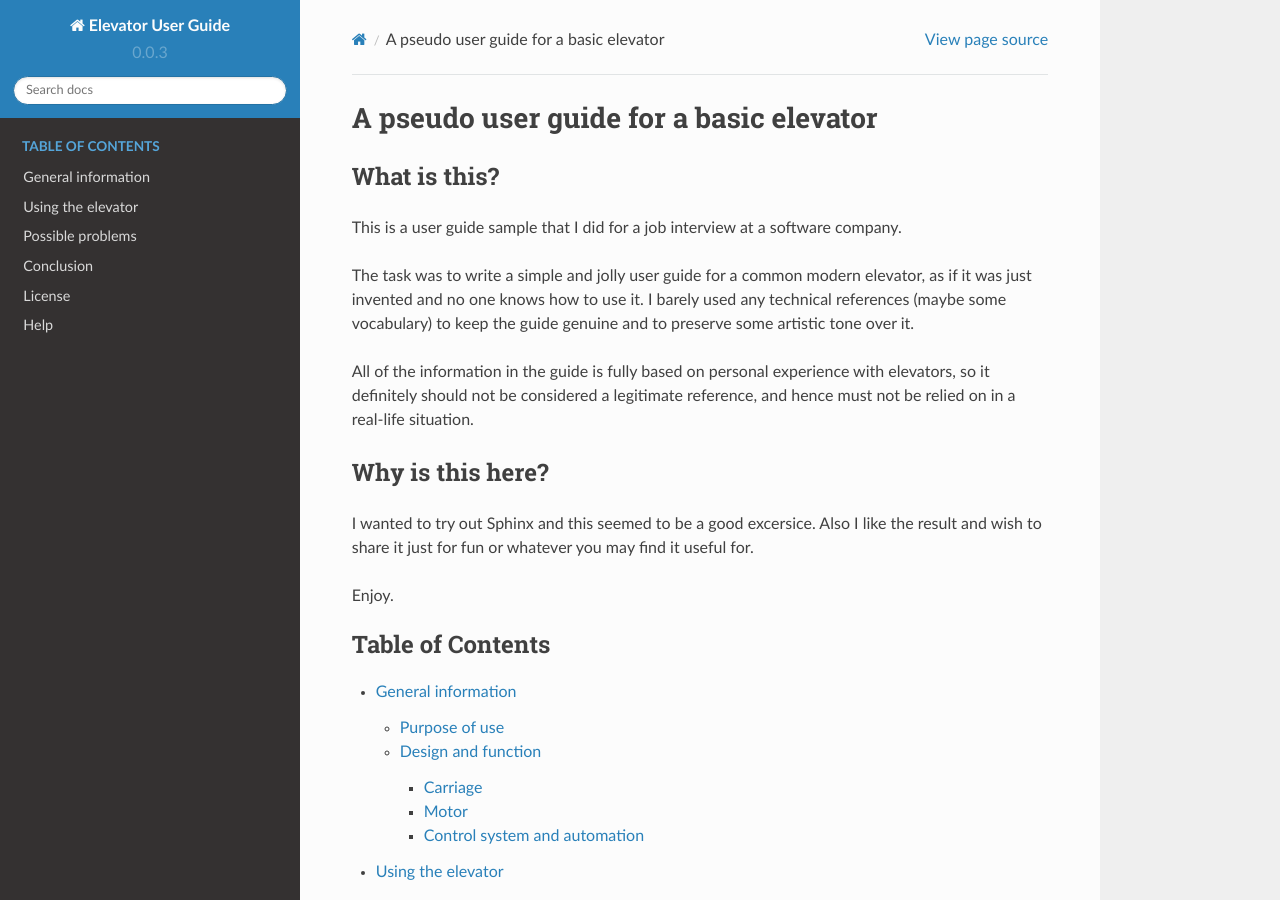
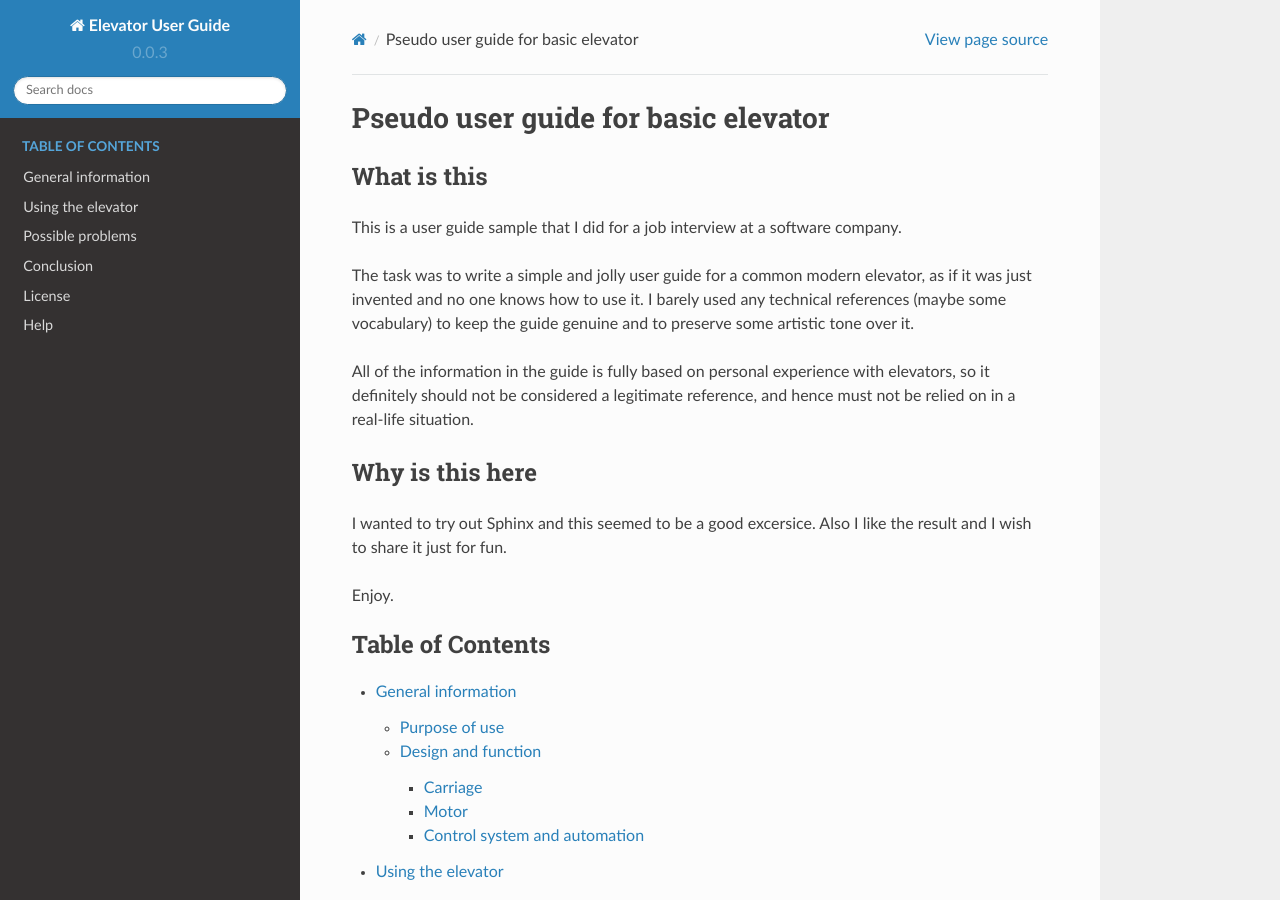
Before and after one commit to bfxy/bfxy-elevator, a Sphinx documentation site: the page built from docs/source/index.rst, in a window 1280 px wide and 900 px high. Built offline with Sphinx 7.4.7 and the Read the Docs theme 2.0.0, drawn with Linux system fonts in a browser that asks for light colours.

Commit message:
wee edits

```diff
--- a/docs/source/general_info.rst
+++ b/docs/source/general_info.rst
@@ -11,7 +11,7 @@ An elevator is the most efficient way of transportation within the building. Ele
 Design and function
 -------------------
 
-A modern elevator is a complicated mechanism however based on the simple physical principle. The design of a modern elevator includes:
+Modern elevator is a complicated mechanism however based on the simple physical principle. The design of a modern elevator includes:
 
 * Passenger carriage
 * Electric motor
@@ -34,7 +34,7 @@ An electric motor is usually installed at the very top of a shaft. A carriage is
 Control system and automation
 ^^^^^^^^^^^^^^^^^^^^^^^^^^^^^
 
-Any modern elevator operation is controlled by an automatic electronic control system. The control system provides several functions:
+Any modern elevator's operation is controlled by an automatic electronic control system. The control system provides several functions:
 
 * carries passengers to a specified story
 * opens and closes doors
--- a/docs/source/index.rst
+++ b/docs/source/index.rst
@@ -2,11 +2,11 @@
    sphinx-quickstart on Wed Aug 12 12:42:48 2015.
 
 
-A pseudo user guide for a basic elevator
+Pseudo user guide for basic elevator
 ########################################
 
 
-What is this?
+What is this
 ----------------------
 
 This is a user guide sample that I did for a job interview at a software company.
@@ -15,10 +15,10 @@ The task was to write a simple and jolly user guide for a common modern elevator
 
 All of the information in the guide is fully based on personal experience with elevators, so it definitely should not be considered a legitimate reference, and hence must not be relied on in a real-life situation.
 
-Why is this here?
+Why is this here
 -----------------
 
-I wanted to try out Sphinx and this seemed to be a good excersice. Also I like the result and wish to share it just for fun or whatever you may find it useful for.
+I wanted to try out Sphinx and this seemed to be a good excersice. Also I like the result and I wish to share it just for fun.
 
 Enjoy.
 
```
